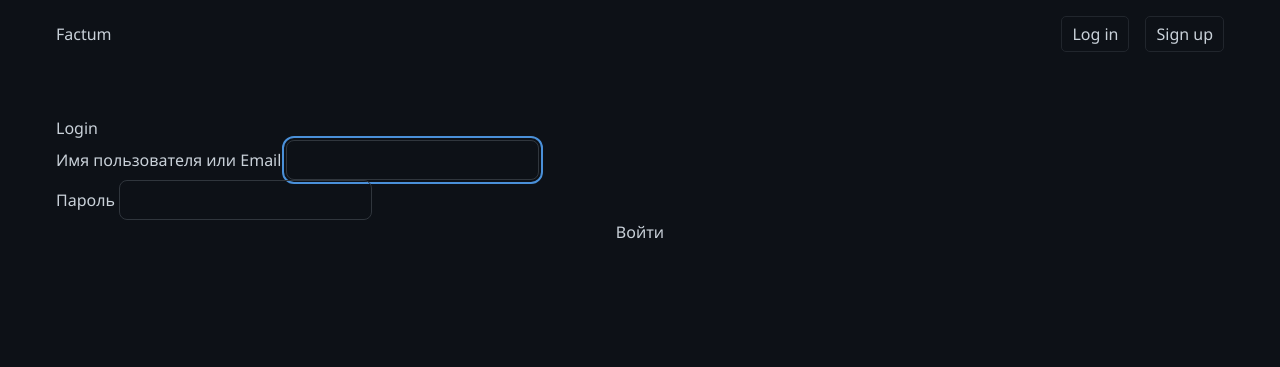
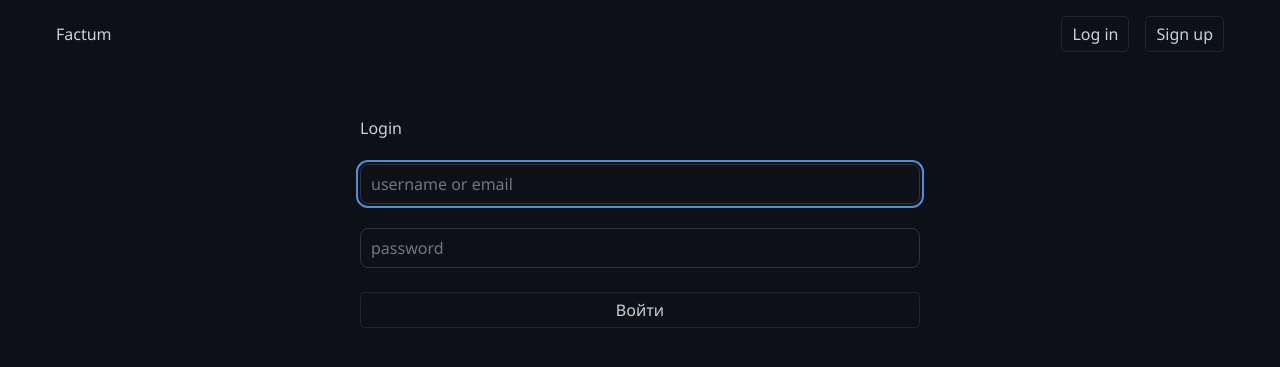
Before and after one commit to danilov-dev/factum-task-manager, a Django app: page /accounts/login/ in a window 1280 px wide. Shown: the top 367 px of the page. Run offline with Django 5.2, Linux system fonts and the light colour scheme.

```diff
--- a/apps/accounts/templates/accounts/login.html
+++ b/apps/accounts/templates/accounts/login.html
@@ -4,32 +4,31 @@
 {% block content %}
 
 
-<div class="input-card">
+<div class="card stack clamp-card">
     <h1>Login</h1>
-    <form method="post">
+    <form method="post" class="stack">
         {% csrf_token %}
-        <div class="form-group">
-            <label for="id_username" class="form-label">Имя пользователя или Email</label>
+
         <input type="text"
                name="username"
                id="id_username"
                class="form-control"
                required
                autofocus
-                   autocomplete="username">
-        </div>
+               autocomplete="username"
+               placeholder="username or email">
 
-        <div class="form-group">
-            <label for="id_password" class="form-label">Пароль</label>
+
         <input type="password"
                name="password"
                id="id_password"
                class="form-control"
                required
-                   autocomplete="current-password">
-        </div>
+               autocomplete="current-password"
+               placeholder="password">
 
-        <button type="submit" class="btn btn-primary" style="width: 100%;">Войти</button>
+
+        <button type="submit" class="btn btn-primary btn-link">Войти</button>
     </form>
 </div>
 
```
Also changed, not shown: apps/users/templates/users/profile.html (+29 -1 lines). Lines whose indentation alone changed are shown as unchanged.
